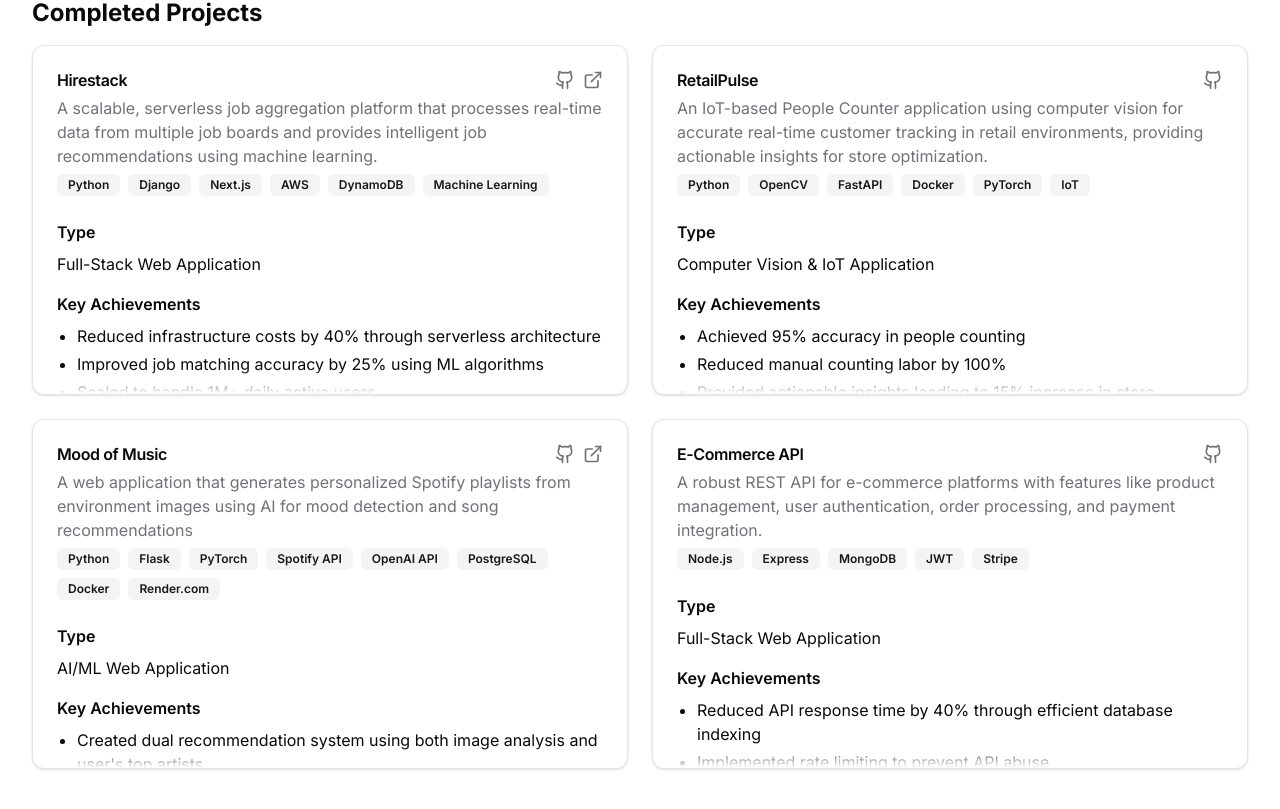
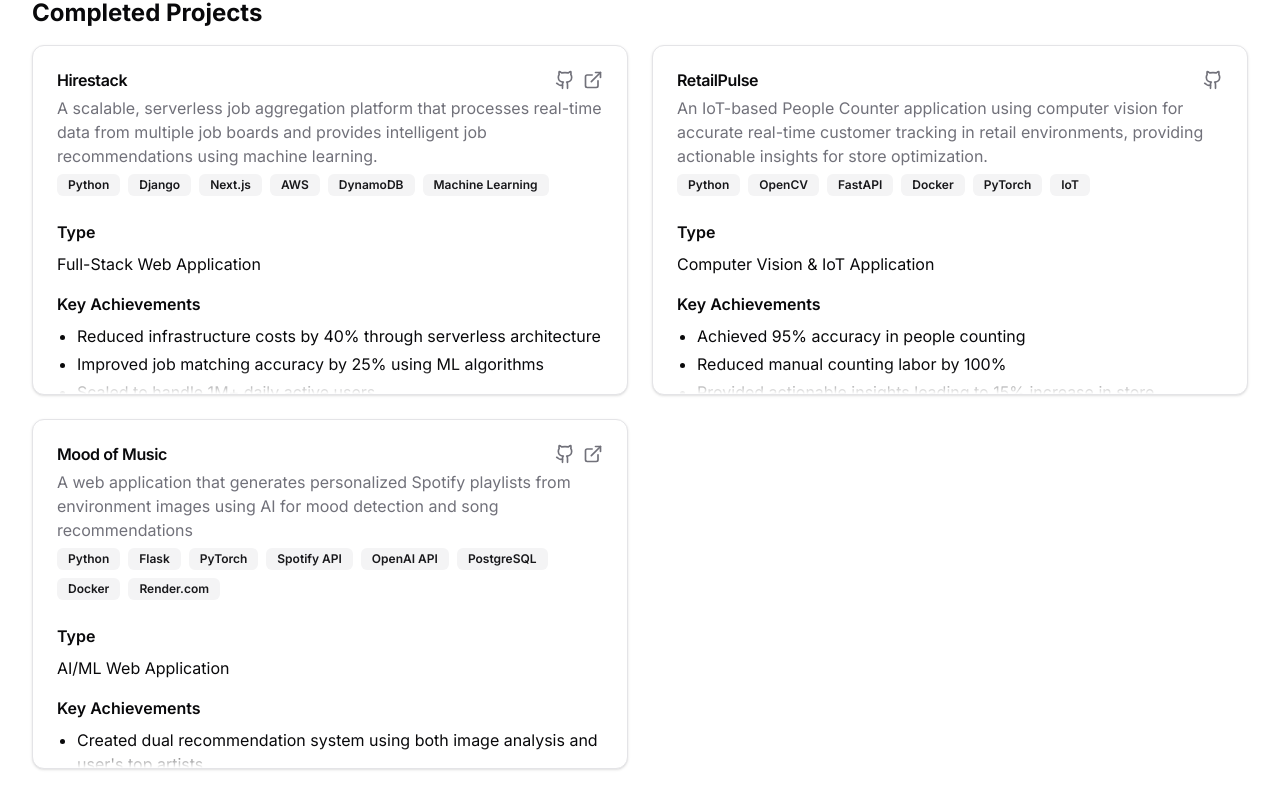
Before and after one commit to AmmarAlzureiqi/ammaralzureiqi.github.io, a Next.js app: page /projects in a window 1280 px wide. Shown: the part 619-1428 px from the top of the page. Built offline with nearby package versions, Linux system fonts and the light colour scheme.

Commit message:
updated website

```diff
--- a/app/projects/page.tsx
+++ b/app/projects/page.tsx
@@ -83,26 +83,26 @@ export default function Projects() {
         "Developed responsive web interface for seamless playlist embedding and playback"
       ]
     },
-    {
-      title: "E-Commerce API",
-      description:
-        "A robust REST API for e-commerce platforms with features like product management, user authentication, order processing, and payment integration.",
-      tech: ["Node.js", "Express", "MongoDB", "JWT", "Stripe"],
-      github: "https://github.com/AmmarAlzureiqi/e-commerce-api",
-      details: [
-        "Designed and implemented RESTful API endpoints for e-commerce functionality",
-        "Implemented user authentication and authorization using JWT",
-        "Integrated Stripe for secure payment processing",
-        "Developed order management and inventory tracking features",
-        "Implemented caching strategies for improved performance",
-      ],
-      type: "Full-Stack Web Application",
-      achievements: [
-        "Reduced API response time by 40% through efficient database indexing",
-        "Implemented rate limiting to prevent API abuse",
-        "Achieved 99.9% uptime through robust error handling and logging",
-      ],
-    },
+    // {
+    //   title: "E-Commerce API",
+    //   description:
+    //     "A robust REST API for e-commerce platforms with features like product management, user authentication, order processing, and payment integration.",
+    //   tech: ["Node.js", "Express", "MongoDB", "JWT", "Stripe"],
+    //   github: "https://github.com/AmmarAlzureiqi/e-commerce-api",
+    //   details: [
+    //     "Designed and implemented RESTful API endpoints for e-commerce functionality",
+    //     "Implemented user authentication and authorization using JWT",
+    //     "Integrated Stripe for secure payment processing",
+    //     "Developed order management and inventory tracking features",
+    //     "Implemented caching strategies for improved performance",
+    //   ],
+    //   type: "Full-Stack Web Application",
+    //   achievements: [
+    //     "Reduced API response time by 40% through efficient database indexing",
+    //     "Implemented rate limiting to prevent API abuse",
+    //     "Achieved 99.9% uptime through robust error handling and logging",
+    //   ],
+    // },
     // {
     //   title: "AI Image Generator",
     //   description:
```
